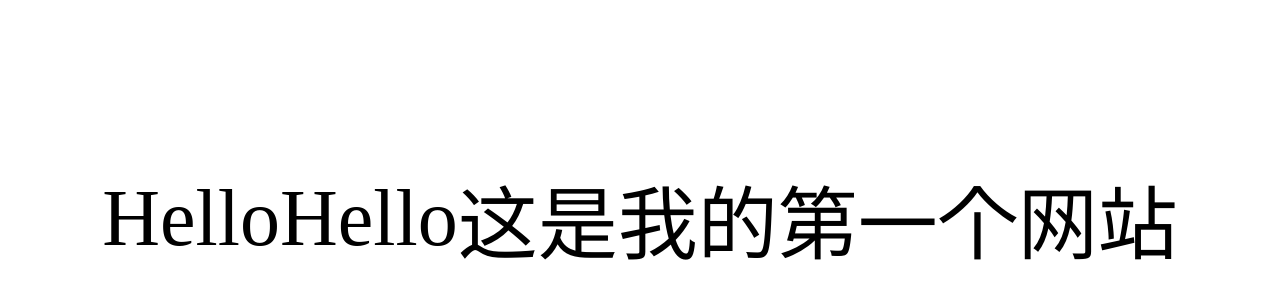
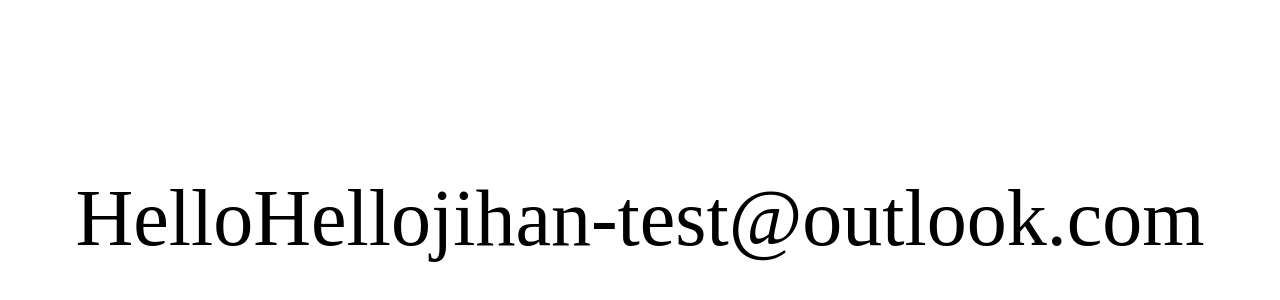
Before and after one commit to jihan-hanhan/jihan-hanhan.github.io, a plain HTML site: page index.html in a window 1280 px wide. Shown: the part 182-482 px from the top of the page. Drawn offline with Linux system fonts and the light colour scheme.

Commit message:
Update index.html

```diff
--- a/index.html
+++ b/index.html
@@ -18,6 +18,6 @@
 <body>
     Hello
     <div class="main-text">Hello</div>
-    <div class="sub-text">这是我的第一个网站</div>
+    <div class="sub-text">jihan-test@outlook.com</div>
 </body>
 </html>
```
